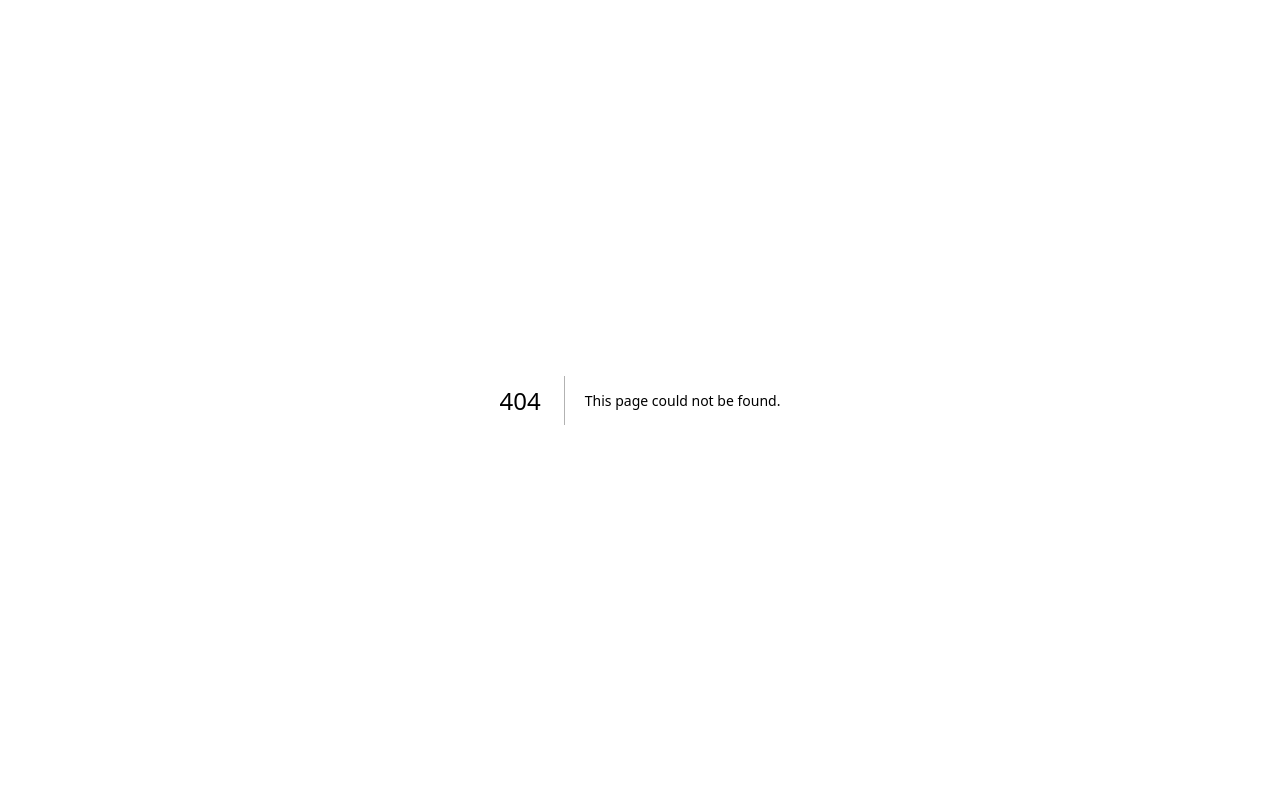
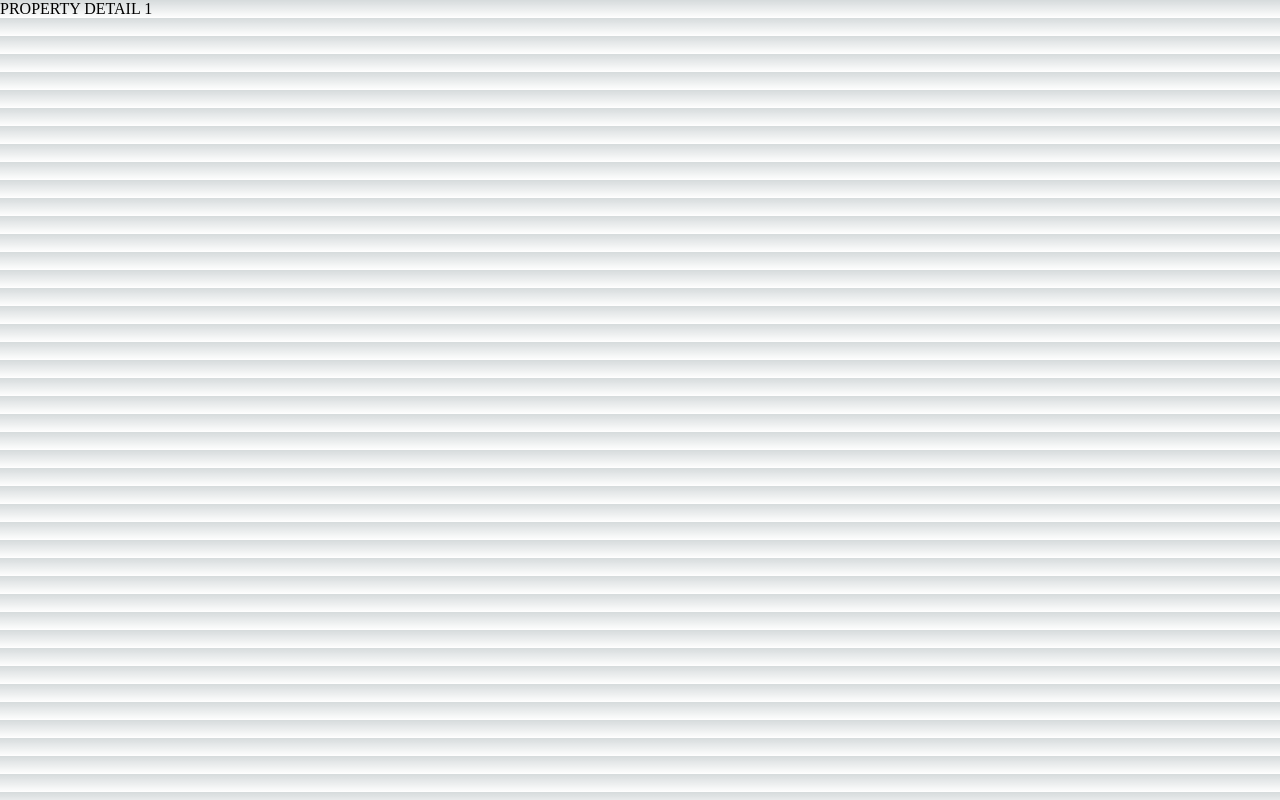
Before and after one commit to Sanjar-cloud/nestar-demo, a Next.js app: page /property/1 in a window 1280 px wide. Before the commit this address had no page. Built offline with nearby package versions, Linux system fonts and the light colour scheme.

Commit message:
feat: organize and test pages router system

```diff
--- /dev/null
+++ b/pages/community/index.tsx
@@ -0,0 +1,5 @@
+const Community = () => {
+  return <div>Community LIST</div>;
+};
+
+export default Community;
--- /dev/null
+++ b/pages/property/[productId]/index.tsx
@@ -0,0 +1,9 @@
+import { useRouter } from "next/router";
+
+const PropertyDetail = () => {
+  const router = useRouter();
+  const { productId } = router.query;
+  return <div>PROPERTY DETAIL {productId}</div>;
+};
+
+export default PropertyDetail;
--- /dev/null
+++ b/pages/property/index.tsx
@@ -0,0 +1,5 @@
+const PropertyList = () => {
+  return <div>PROPERTY LIST</div>;
+};
+
+export default PropertyList;
```
Also changed, not shown: 2 other files (tests, documents, lock files or other folders).
